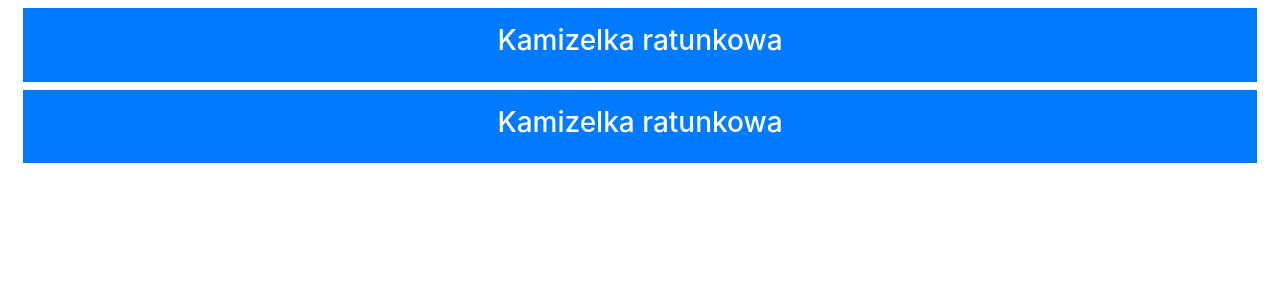
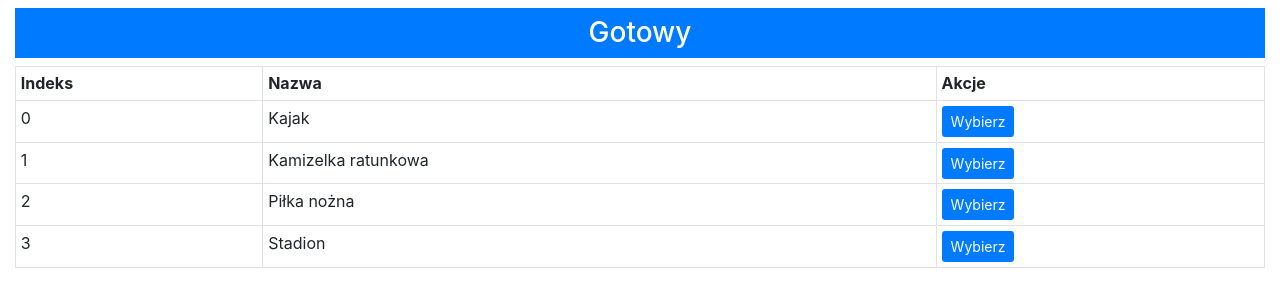
Before and after one commit to lukasz-segin/templatesanddata, a Vue app: page / in a window 1280 px wide. Shown: the top 306 px of the page. Built offline with nearby package versions, Linux system fonts and the light colour scheme.

Commit message:
Połączenie zdarzeń, metod i elementów powtarzanych. Nasłuchiwanie wielu zdarzeń z tego samego elementu.

```diff
--- a/src/App.vue
+++ b/src/App.vue
@@ -1,12 +1,26 @@
 <template>
   <div class="container-fluid">
-    <div class="bg-primary text-white m-2 p-3 text-center">
-      <h3 v-on:click="handleEvent('Piłka nożna', $event)">{{ name }}</h3>
-    </div>
-
-    <div class="bg-primary text-white m-2 p-3 text-center">
-      <h3 v-on:click="handleEvent('Stadion', $event)">{{ name }}</h3>
-    </div>
+    <h3 class="bg-primary text-white text-center mt-2 p-2">{{ message }}</h3>
+    <table class="table table-sm table-striped table-bordered">
+      <tr>
+        <th>Indeks</th>
+        <th>Nazwa</th>
+        <th>Akcje</th>
+      </tr>
+      <tr v-for="(name, index) in names" v-bind:key="name">
+        <td>{{ index }}</td>
+        <td>{{ name }}</td>
+        <td>
+          <button class="btn btn-sm bg-primary text-white"
+                  v-on:click="handleClick(name)"
+                  v-on:mousemove="handleMouseEvent(name, $event)"
+                  v-on:mouseleave="handleMouseEvent(name, $event)"
+          >
+            Wybierz
+          </button>
+        </td>
+      </tr>
+    </table>
   </div>
 </template>
 
@@ -15,12 +29,22 @@
     name: 'MyComponent',
     data() {
       return {
-        name: "Kamizelka ratunkowa"
+        counter: 0,
+        message: "Gotowy",
+        names: ["Kajak", "Kamizelka ratunkowa", "Piłka nożna", "Stadion"]
       }
     },
     methods: {
-      handleEvent(name, $event) {
-        this.name = `${name} - ${$event.type}`;
+      handleClick(name) {
+        this.message = `Wybierz: ${name}`;
+      },
+      handleMouseEvent(name, $event) {
+        if ($event.type === "mousemove") {
+          this.message = `Ruch w ${name} ${this.counter++}`;
+        } else {
+          this.counter = 0;
+          this.message = "Gotowy";
+        }
       }
     }
   }
```
